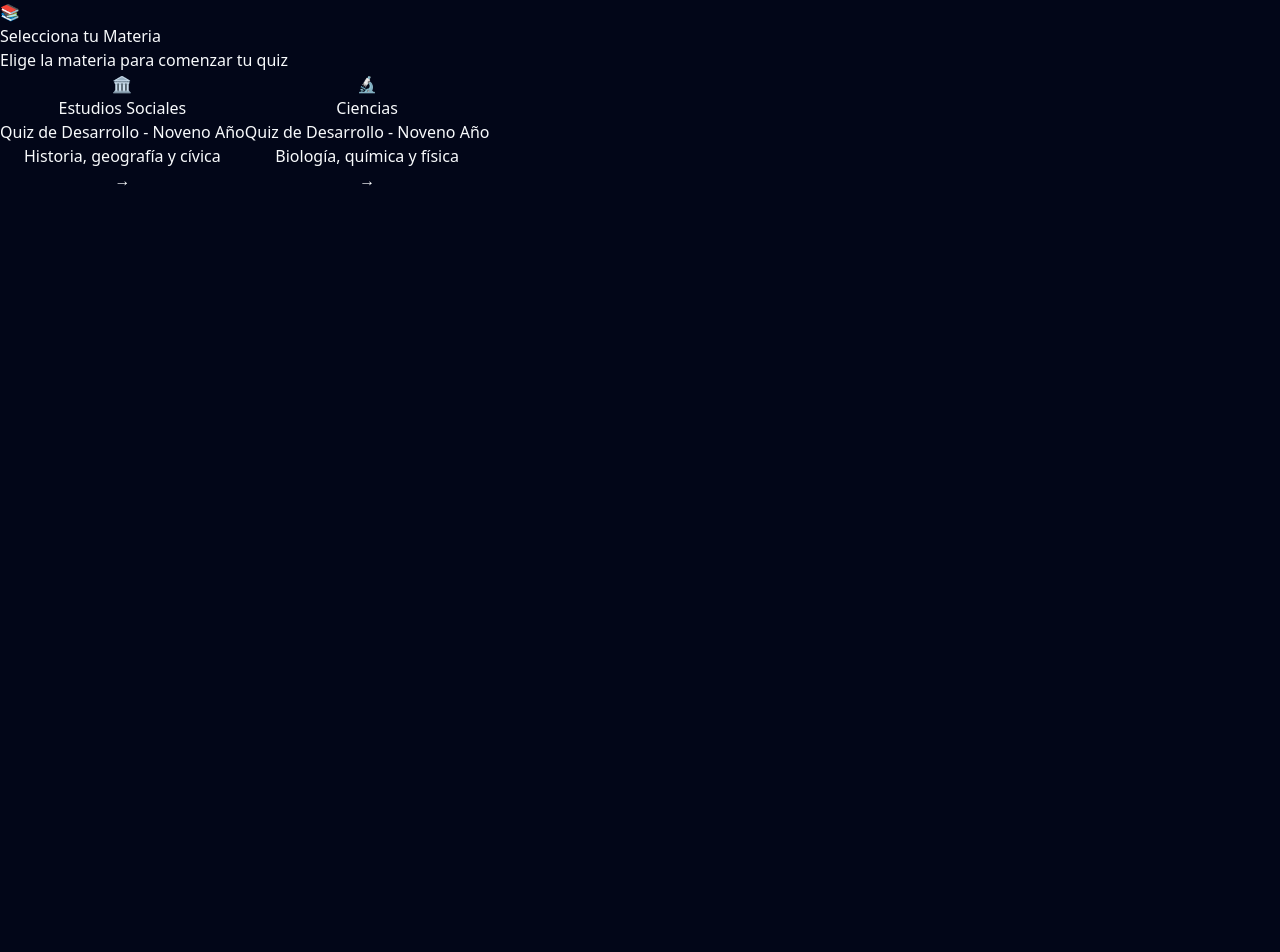
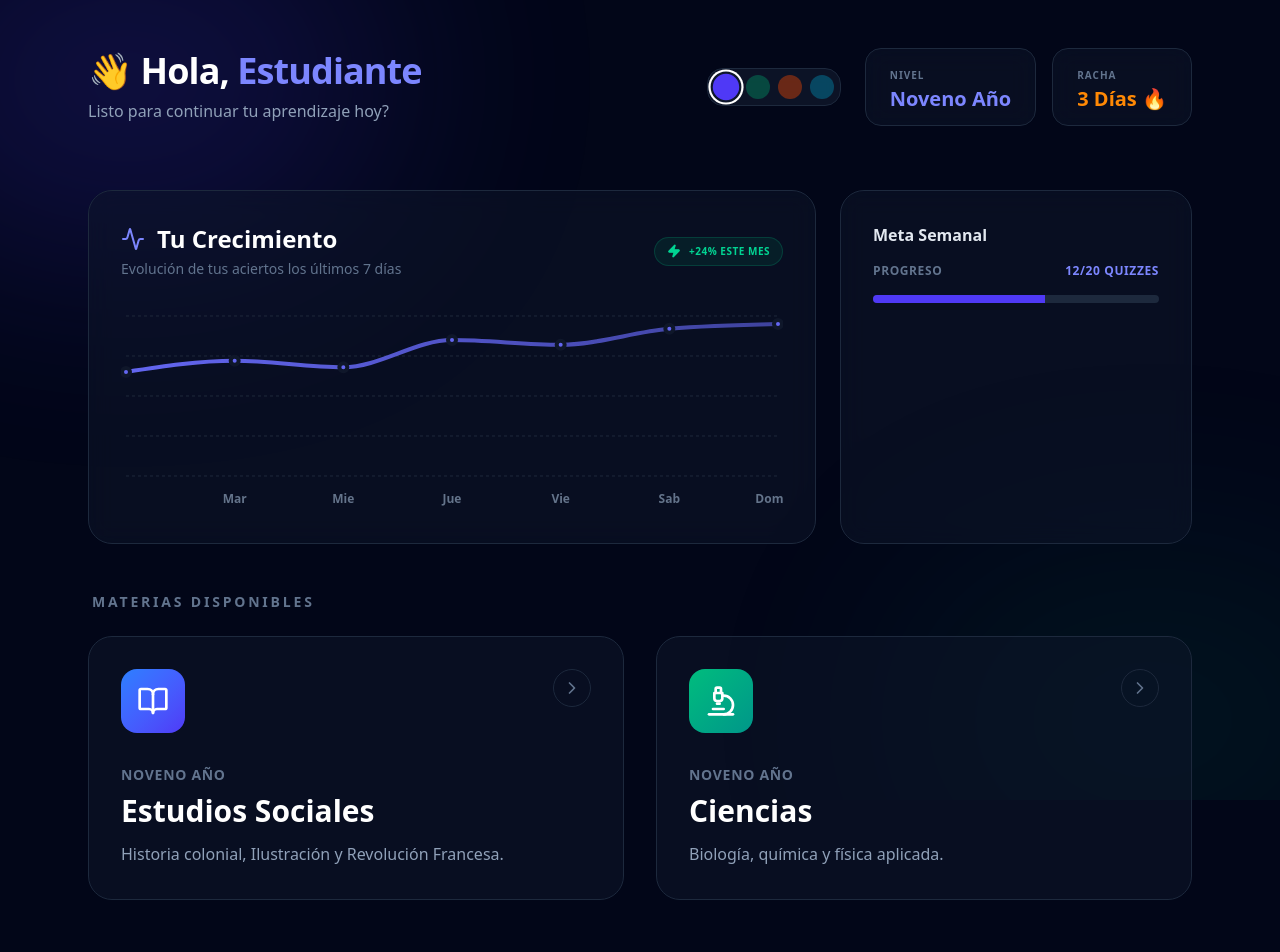
Before and after one commit to Jopsan-gm/Quiz-IA-, a React (Vite) app: page / in a window 1280 px wide. Shown: the top 952 px of the page. Before the commit the page ends 800 px from the top, so only its background shows below. Built offline with nearby package versions, Linux system fonts and the light colour scheme.

Commit message:
feat: transform subject selection into a thematic dashboard with growth charts

```diff
--- a/src/pages/subject-selection.tsx
+++ b/src/pages/subject-selection.tsx
@@ -1,52 +1,245 @@
-import React from 'react';
 import { useNavigate } from 'react-router-dom';
+import { motion } from 'framer-motion';
+import { BookOpen, Microscope, ChevronRight, Activity, Zap } from 'lucide-react';
+import { LineChart, Line, XAxis, YAxis, CartesianGrid, Tooltip, ResponsiveContainer } from 'recharts';
+import { cn } from '../lib/utils';
+import { useQuizProgress } from '../hooks/use-quiz-progress';
+import { AppTheme } from '../types/quiz-types';
 
-// Subject selection page component
+const mockChartData = [
+  { day: 'Lun', score: 65 },
+  { day: 'Mar', score: 72 },
+  { day: 'Mie', score: 68 },
+  { day: 'Jue', score: 85 },
+  { day: 'Vie', score: 82 },
+  { day: 'Sab', score: 92 },
+  { day: 'Dom', score: 95 },
+];
+
 export const SubjectSelectionPage: React.FC = () => {
   const navigate = useNavigate();
+  const { progress, setTheme } = useQuizProgress(0);
 
-  const handleSubjectSelect = (subject: 'social-studies' | 'science') => {
-    navigate(`/quiz/${subject}`);
-  };
+  const themes: { id: AppTheme, color: string, text: string, chart: string, glow: string, label: string }[] = [
+    { id: 'midnight', color: 'bg-indigo-600', text: 'text-indigo-400', chart: '#6366f1', glow: 'bg-indigo-500/10', label: 'Midnight' },
+    { id: 'forest', color: 'bg-emerald-600', text: 'text-emerald-400', chart: '#10b981', glow: 'bg-emerald-500/10', label: 'Forest' },
+    { id: 'sunset', color: 'bg-orange-600', text: 'text-orange-400', chart: '#f97316', glow: 'bg-orange-500/10', label: 'Sunset' },
+    { id: 'ocean', color: 'bg-cyan-600', text: 'text-cyan-400', chart: '#06b6d4', glow: 'bg-cyan-500/10', label: 'Ocean' },
+  ];
+
+  const currentTheme = themes.find(t => t.id === progress.theme) || themes[0];
+
+  const subjects = [
+    {
+      id: 'social-studies',
+      title: 'Estudios Sociales',
+      subtitle: 'Noveno Año',
+      description: 'Historia colonial, Ilustración y Revolución Francesa.',
+      icon: BookOpen,
+      color: 'from-blue-500 to-indigo-600',
+      shadow: 'shadow-blue-500/20'
+    },
+    {
+      id: 'science',
+      title: 'Ciencias',
+      subtitle: 'Noveno Año',
+      description: 'Biología, química y física aplicada.',
+      icon: Microscope,
+      color: 'from-emerald-500 to-teal-600',
+      shadow: 'shadow-emerald-500/20'
+    }
+  ];
 
   return (
-    <div className="subject-selection-page">
-      <div className="subject-selection-header">
-        <div className="header-icon">📚</div>
-        <h1>Selecciona tu Materia</h1>
-        <p>Elige la materia para comenzar tu quiz</p>
+    <div className={cn(
+      "min-h-screen text-white selection:bg-indigo-500/30 transition-colors duration-700",
+      progress.theme === 'midnight' ? "bg-slate-950" :
+        progress.theme === 'forest' ? "bg-stone-950" :
+          progress.theme === 'sunset' ? "bg-zinc-950" : "bg-slate-950"
+    )}>
+      {/* Background Orbs */}
+      <div className="fixed inset-0 overflow-hidden pointer-events-none">
+        <div className={cn(
+          "absolute top-[-10%] left-[-10%] w-[40%] h-[40%] rounded-full blur-[120px] transition-all duration-1000 opacity-20",
+          currentTheme.color
+        )} />
+        <div className={cn(
+          "absolute bottom-[-10%] right-[-10%] w-[40%] h-[40%] rounded-full blur-[120px] transition-all duration-1000 opacity-10",
+          currentTheme.color === 'bg-indigo-600' ? 'bg-emerald-600' : 'bg-indigo-600'
+        )} />
       </div>
 
-      <div className="subject-buttons-container">
+      <div className="relative z-10 max-w-6xl mx-auto px-6 py-12">
+        <header className="flex flex-col md:flex-row md:items-center justify-between gap-6 mb-16">
+          <motion.div
+            initial={{ opacity: 0, x: -20 }}
+            animate={{ opacity: 1, x: 0 }}
+          >
+            <h1 className="text-4xl font-extrabold tracking-tight mb-2">
+              👋 Hola, <span className={cn("transition-colors", currentTheme.text)}>Estudiante</span>
+            </h1>
+            <p className="text-slate-400">Listo para continuar tu aprendizaje hoy?</p>
+          </motion.div>
+
+          <div className="flex flex-wrap items-center gap-6">
+            {/* Theme Selector */}
+            <div className="flex items-center gap-2 p-1.5 bg-slate-900/80 border border-slate-800 rounded-2xl backdrop-blur-sm">
+              {themes.map((t) => (
                 <button
-          className="subject-button social-studies"
-          onClick={() => handleSubjectSelect('social-studies')}
+                  key={t.id}
+                  onClick={() => setTheme(t.id)}
+                  title={t.label}
+                  className={cn(
+                    "w-6 h-6 rounded-full transition-all hover:scale-110",
+                    t.color,
+                    progress.theme === t.id ? "ring-2 ring-white ring-offset-2 ring-offset-slate-900 scale-110" : "opacity-40"
+                  )}
+                />
+              ))}
+            </div>
+
+            <motion.div
+              initial={{ opacity: 0, x: 20 }}
+              animate={{ opacity: 1, x: 0 }}
+              className="flex gap-4"
             >
-          <div className="button-content">
-            <div className="subject-icon">🏛️</div>
-            <div className="subject-info">
-              <h2>Estudios Sociales</h2>
-              <p className="subject-subtitle">Quiz de Desarrollo - Noveno Año</p>
-              <p className="subject-description">Historia, geografía y cívica</p>
+              <div className="bg-slate-900/50 border border-slate-800 rounded-2xl px-6 py-3 backdrop-blur-md">
+                <span className="text-[10px] font-bold text-slate-500 uppercase tracking-widest">Nivel</span>
+                <div className={cn("text-xl font-bold transition-colors", currentTheme.text)}>Noveno Año</div>
               </div>
-            <div className="button-arrow">→</div>
+              <div className="bg-slate-900/50 border border-slate-800 rounded-2xl px-6 py-3 backdrop-blur-md">
+                <span className="text-[10px] font-bold text-slate-500 uppercase tracking-widest">Racha</span>
+                <div className="text-xl font-bold text-orange-400">3 Días 🔥</div>
               </div>
-        </button>
+            </motion.div>
+          </div>
+        </header>
 
-        <button
-          className="subject-button science"
-          onClick={() => handleSubjectSelect('science')}
+        <div className="grid md:grid-cols-3 gap-6 mb-12">
+          <div className="md:col-span-2 bg-slate-900/50 border border-slate-800 p-8 rounded-3xl backdrop-blur-md relative overflow-hidden group">
+            <div className="flex items-center justify-between mb-8 relative z-10">
+              <div>
+                <h2 className="text-2xl font-bold mb-1 flex items-center gap-3">
+                  <Activity className={cn("w-6 h-6 transition-colors", currentTheme.text)} />
+                  Tu Crecimiento
+                </h2>
+                <p className="text-slate-500 text-sm font-medium">Evolución de tus aciertos los últimos 7 días</p>
+              </div>
+              <div className="flex items-center gap-2 px-3 py-1.5 bg-emerald-500/10 rounded-full border border-emerald-500/20">
+                <Zap className="w-3.5 h-3.5 text-emerald-400 fill-emerald-400" />
+                <span className="text-[10px] font-black text-emerald-400 uppercase tracking-wider">+24% Este mes</span>
+              </div>
+            </div>
+
+            <div className="h-[200px] w-full">
+              <ResponsiveContainer width="100%" height="100%">
+                <LineChart data={mockChartData}>
+                  <defs>
+                    <linearGradient id="lineGradient" x1="0" y1="0" x2="1" y2="0">
+                      <stop offset="0%" stopColor={currentTheme.chart} />
+                      <stop offset="100%" stopColor={currentTheme.chart} stopOpacity={0.6} />
+                    </linearGradient>
+                  </defs>
+                  <CartesianGrid strokeDasharray="3 3" stroke="#1e293b" vertical={false} />
+                  <XAxis
+                    dataKey="day"
+                    axisLine={false}
+                    tickLine={false}
+                    tick={{ fill: '#64748b', fontSize: 12, fontWeight: 600 }}
+                    dy={10}
+                  />
+                  <YAxis hide domain={[0, 100]} />
+                  <Tooltip
+                    contentStyle={{ backgroundColor: '#0f172a', border: '1px solid #1e293b', borderRadius: '12px' }}
+                    itemStyle={{ color: '#fff', fontSize: '12px', fontWeight: 'bold' }}
+                  />
+                  <Line
+                    type="monotone"
+                    dataKey="score"
+                    stroke="url(#lineGradient)"
+                    strokeWidth={4}
+                    dot={{ fill: currentTheme.chart, r: 4, strokeWidth: 4, stroke: '#0f172a' }}
+                    activeDot={{ r: 6, strokeWidth: 0 }}
+                  />
+                </LineChart>
+              </ResponsiveContainer>
+            </div>
+          </div>
+
+          <div className="bg-slate-900/50 border border-slate-800 p-8 rounded-3xl backdrop-blur-md">
+            <h3 className="font-bold text-slate-200 mb-4">Meta Semanal</h3>
+            <div className="space-y-4">
+              <div className="flex justify-between text-xs font-bold uppercase tracking-wider">
+                <span className="text-slate-500">Progreso</span>
+                <span className={cn("transition-colors", currentTheme.text)}>12/20 Quizzes</span>
+              </div>
+              <div className="h-2 bg-slate-800 rounded-full overflow-hidden">
+                <div className={cn("h-full transition-all duration-500", currentTheme.color)} style={{ width: '60%' }} />
+              </div>
+            </div>
+          </div>
+        </div>
+
+        <h3 className="text-sm font-black uppercase tracking-[0.2em] text-slate-500 mb-6 px-1">Materias Disponibles</h3>
+
+        <div className="grid md:grid-cols-2 gap-8">
+          {subjects.map((subject, index) => (
+            <motion.button
+              key={subject.id}
+              initial={{ opacity: 0, x: index === 0 ? -20 : 20 }}
+              animate={{ opacity: 1, x: 0 }}
+              transition={{ delay: index * 0.1 }}
+              onClick={() => navigate(`/quiz/${subject.id}`)}
+              className={cn(
+                "group relative p-8 rounded-3xl text-left transition-all duration-300",
+                "bg-slate-900/50 border border-slate-800 hover:border-slate-700",
+                "hover:bg-slate-900/80 hover:scale-[1.02]",
+                subject.shadow
+              )}
             >
-          <div className="button-content">
-            <div className="subject-icon">🔬</div>
-            <div className="subject-info">
-              <h2>Ciencias</h2>
-              <p className="subject-subtitle">Quiz de Desarrollo - Noveno Año</p>
-              <p className="subject-description">Biología, química y física</p>
+              <div className="flex items-start justify-between mb-8">
+                <div className={cn(
+                  "p-4 rounded-2xl bg-gradient-to-br",
+                  subject.color
+                )}>
+                  <subject.icon className="w-8 h-8 text-white" />
                 </div>
-            <div className="button-arrow">→</div>
+                <div className="p-2 rounded-full border border-slate-800 group-hover:bg-slate-800 transition-colors">
+                  <ChevronRight className="w-5 h-5 text-slate-500 group-hover:text-white" />
                 </div>
-        </button>
+              </div>
+
+              <div>
+                <span className="text-sm font-semibold tracking-wider uppercase text-slate-500 mb-2 block">
+                  {subject.subtitle}
+                </span>
+                <h2 className="text-3xl font-bold mb-3">
+                  {subject.title}
+                </h2>
+                <p className="text-slate-400 leading-relaxed">
+                  {subject.description}
+                </p>
+              </div>
+
+              {/* Decorative gradient blur */}
+              <div className={cn(
+                "absolute -bottom-2 -right-2 w-24 h-24 blur-2xl rounded-full opacity-0 group-hover:opacity-20 transition-opacity",
+                subject.color
+              )} />
+            </motion.button>
+          ))}
+        </div>
+
+        <motion.div
+          initial={{ opacity: 0 }}
+          animate={{ opacity: 1 }}
+          transition={{ delay: 0.5 }}
+          className="mt-16 text-center"
+        >
+          <p className="text-slate-500 text-sm">
+            ¿Falta alguna materia? <span className="text-indigo-400 cursor-pointer hover:underline">Solicítala aquí</span>
+          </p>
+        </motion.div>
       </div>
     </div>
   );
```
Lines whose indentation alone changed are shown as unchanged.
